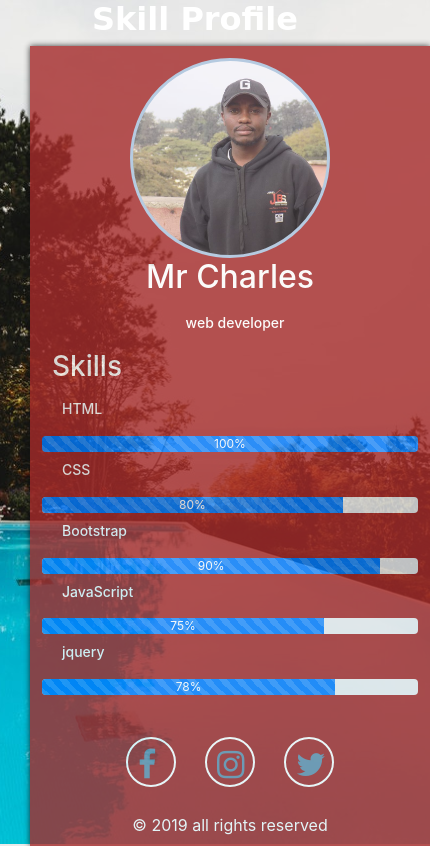
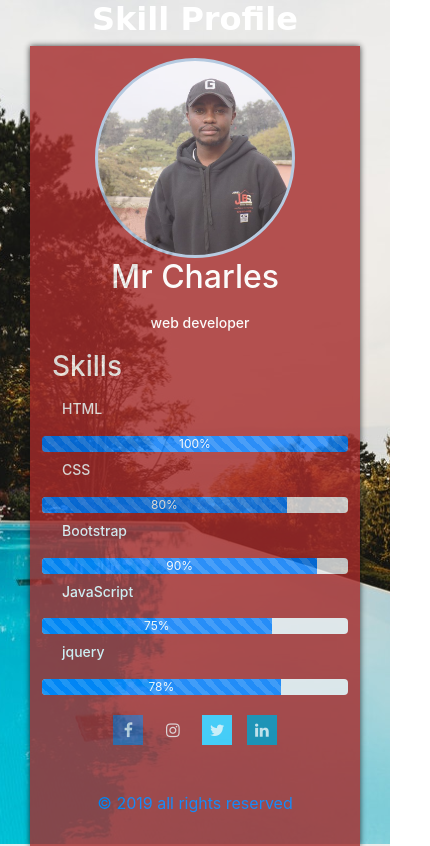
Before and after one commit to WairimuCharles/portfolio, a plain HTML site: page index.html in a window 390 px wide. Shown: the whole page, 430 px wide, since content can reach past the window. Drawn offline with nearby package versions, Linux system fonts and the light colour scheme.

Commit message:
add media queries for responsiveness of different screen sizes

```diff
--- a/css/style.css
+++ b/css/style.css
@@ -63,43 +63,117 @@ h4{
   font-size: 14px;
   padding: 10px;
 }
-.social-icons{
-  display: block;
+.wrapper{
+  padding: 20px;
   text-align: center;
-  margin-top: 1em;
-  font-size: 2em;
-  color: #678fac;
 }
-.social-icons ul li{
-  display: inline-flex;
-  border: 2px solid #fff;
-  width: 50px;
-  height: 50px;
-  text-align: center;
-  padding: 10px;
-  border-radius: 25px;
-  margin: 10px;
+.list-unstyled {
+    padding-left: 0;
+    list-style: none;
 }
-.social-icons ul a{
-  display: block;
-  transition: 0.5s all;
-    -webkit-transition: 0.5s all;
-    -moz-transition: 0.5s all;
-    -o-transition: 0.5s all;
-    -ms-transition: 0.5s all;
+.list-inline li {
+    display: inline-block;
+    padding-right: 5px;
+    padding-left: 5px;
+    margin-bottom: 10px;
+  }
+.social-icons .fa {
+    font-size: 1em;
 }
-.social-icons a:hover {
-  transform: rotateY(360deg);
+/*Change icons circle size and color here*/
+.social-icons .fa {
+    width: 30px;
+    height: 30px;
+    line-height: 30px;
+    text-align: center;
+    color: #FFF;
+    color: rgba(255, 255, 255, 0.8);
+    -webkit-transition: all 0.3s ease-in-out;
+    -moz-transition: all 0.3s ease-in-out;
+    -ms-transition: all 0.3s ease-in-out;
+    -o-transition: all 0.3s ease-in-out;
+    transition: all 0.3s ease-in-out;
+}
+
+.social-icons.icon-circle .fa{
+    border-radius: 50%;
+}
+.social-icons.icon-rounded .fa{
+    border-radius:5px;
+}
+.social-icons.icon-flat .fa{
+    border-radius: 0;
+}
+
+.social-icons .fa:hover, .social-icons .fa:active {
+    color: #FFF;
+    -webkit-box-shadow: 1px 1px 3px #333;
+    -moz-box-shadow: 1px 1px 3px #333;
+    box-shadow: 1px 1px 3px #333;
+}
+.social-icons.icon-zoom .fa:hover, .social-icons.icon-zoom .fa:active {
+    -webkit-transform: scale(1.1);
+    -moz-transform: scale(1.1);
+    -ms-transform: scale(1.1);
+    -o-transform: scale(1.1);
+    transform: scale(1.1);
+}
+
+.social-icons.icon-zoom .fa:hover, .social-icons.icon-zoom .fa:active {
+    -webkit-transform: scale(1.1);
+    -moz-transform: scale(1.1);
+    -ms-transform: scale(1.1);
+    -o-transform: scale(1.1);
+    transform: scale(1.1);
+}
+.social-icons .fa-facebook,.social-icons .fa-facebook-square{background-color:#3C599F;}
+.social-icons .fa-google-plus,.social-icons .fa-google-plus-square{background-color:#CF3D2E;}
+.social-icons .fa-linkedin,.social-icons .fa-linkedin-square{background-color:#0085AE;}
+.social-icons .fa-twitter,.social-icons .fa-twitter-square{background-color:#32CCFE;}
+
 }
 .footer{
   text-align: center;
-  color: #fff;
 }
 @media (max-width: 320px){
   .wrap{
     width: 100%;
-  }
-  .social-icon{
-    font-size: 20px;
+    margin: 0 auto;
   }
 }
+@media (max-width: 384px){
+  .wrap{
+    width: 100%;
+    margin: 0 auto;
+  }
+}
+@media (max-width: 414px){
+  .wrap{
+    width: 100%;
+    margin: 0 auto;
+  }
+}
+@media (max-width: 480px){
+  .wrap{
+    width: 100%;
+    margin: 0 auto;
+  }
+}
+@media (max-width: 568px){
+  .wrap{
+    width: 100%;
+    margin: 0 auto;
+  }
+}
+@media (max-width: 667px){
+  .wrap{
+    width: 100%;
+    margin: 0 auto;
+  }
+}
+@media (max-width: 768px){
+  .wrap{
+    width: 100%;
+    margin: 0 auto;
+  }
+}
--- a/index.html
+++ b/index.html
@@ -48,15 +48,16 @@
 <div class="progress">
   <div class="progress-bar bg-mute progress-bar-striped progress-bar-animated" role="progressbar" style="width: 78%" aria-valuenow="100" aria-valuemin="0" aria-valuemax="100">78%</div>
 </div>
-<div class= "social-icons">
-  <ul>
-    <li><i class="fa fa-facebook"></i></li>
-    <li><i class="fa fa-instagram"></i></li>
-    <li><i class="fa fa-twitter"></i></li>
+<div class= "wrapper">
+  <ul class="social-icons icon-zoom list-unstyled list-inline">
+    <li><a href="https://web.facebook.com/mburu.charles.10"><i class="fa fa-facebook"></i></li>
+    <li><a href="https://www.instagram.com/srcharl/?hl=en"><i class="fa fa-instagram"></i></li>
+    <li><a href="#"><i class="fa fa-twitter"></i></li>
+    <li><a href="#"><i class="fa fa-linkedin"></i></li>
   </ul>
 </div>
 <div class="footer">
- &copy 2019 all rights reserved
+ <p class="text-center">&copy 2019 all rights reserved</p>
 </div>
        </div>
        </div>
```
